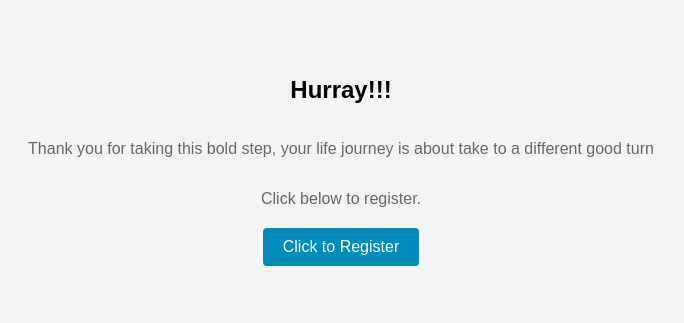
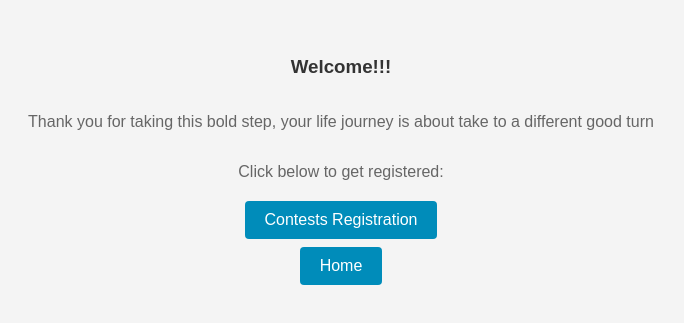
Before and after one commit to Kunsguru/Artsbassey-Registration-Form, a plain HTML site: page index.html in a window 1280 px wide. Shown: the part 237-560 px from the top of the page, without its empty margins (299-983 px from the left). Drawn offline with Linux system fonts and the light colour scheme.

Commit message:
Update index.html

```diff
--- a/index.html
+++ b/index.html
@@ -3,14 +3,22 @@
 <head>
     <meta charset="UTF-8">
     <meta name="viewport" content="width=device-width, initial-scale=1.0">
-    <title>Registration Button</title>
+    <title>Registration</title>
     <link rel="stylesheet" href="styles.css">
     </head>
 <body>
-    <div><h2>Hurray!!!</h2></div>
-    <div><p>Thank you for taking this bold step, your life journey is about take to a different good turn </p></div>
-    <div><p>Click below to register.</p></div>
-    <button id="summitButton">Click to Register</button>
-    <script src="script.js"></script>
+
+<div><h3>Welcome!!!</h3></div>
+    <p>Thank you for taking this bold step, your life journey is about take to a different good turn</p>
+    <div><p>Click below to get registered:</p></div>
+    <button id="summitButton">Contests Registration</button>
+    <button type="button" class="home-button" id="homeButton">Home</button>
+
+    <div id="emailForm" class="hidden">
+        <p>Hello,<br><br>Please follow the instructions closely?<br><br>Full Name:<br><br>Email:<br><br>Phone No:<br><br>address:<br><br>aaartswithartsbasy<br><br>Opay7035252721<br><br>Upload your payment slips through the file attachment<br><br></p>
+        <textarea id="userMessage" placeholder="Type accurately your details here..."></textarea>
+        <button id="sendEmailButton">Submit</button>
+    </div>
+<script src="script.js"></script>
     </body>
 </html>
```
